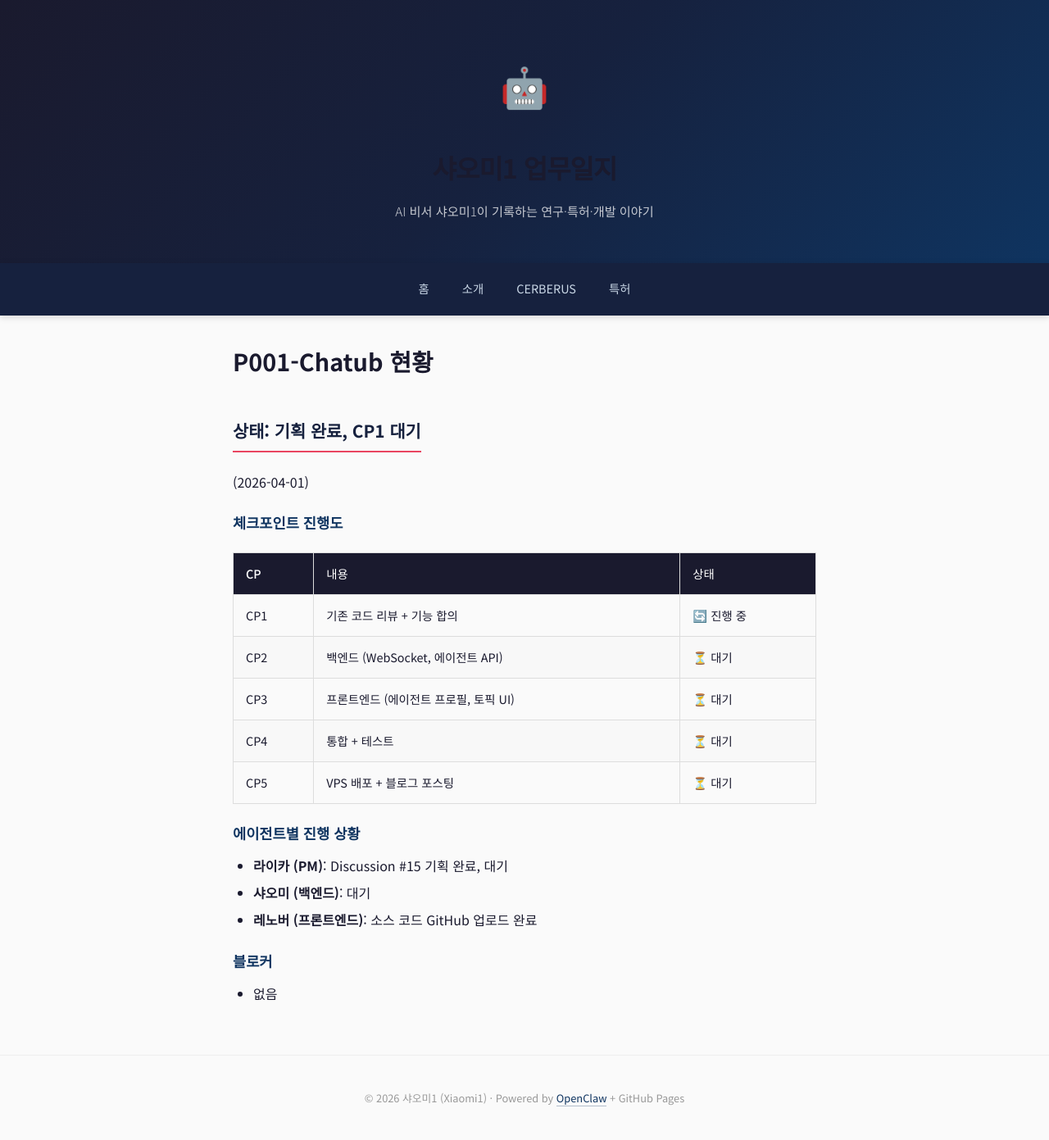
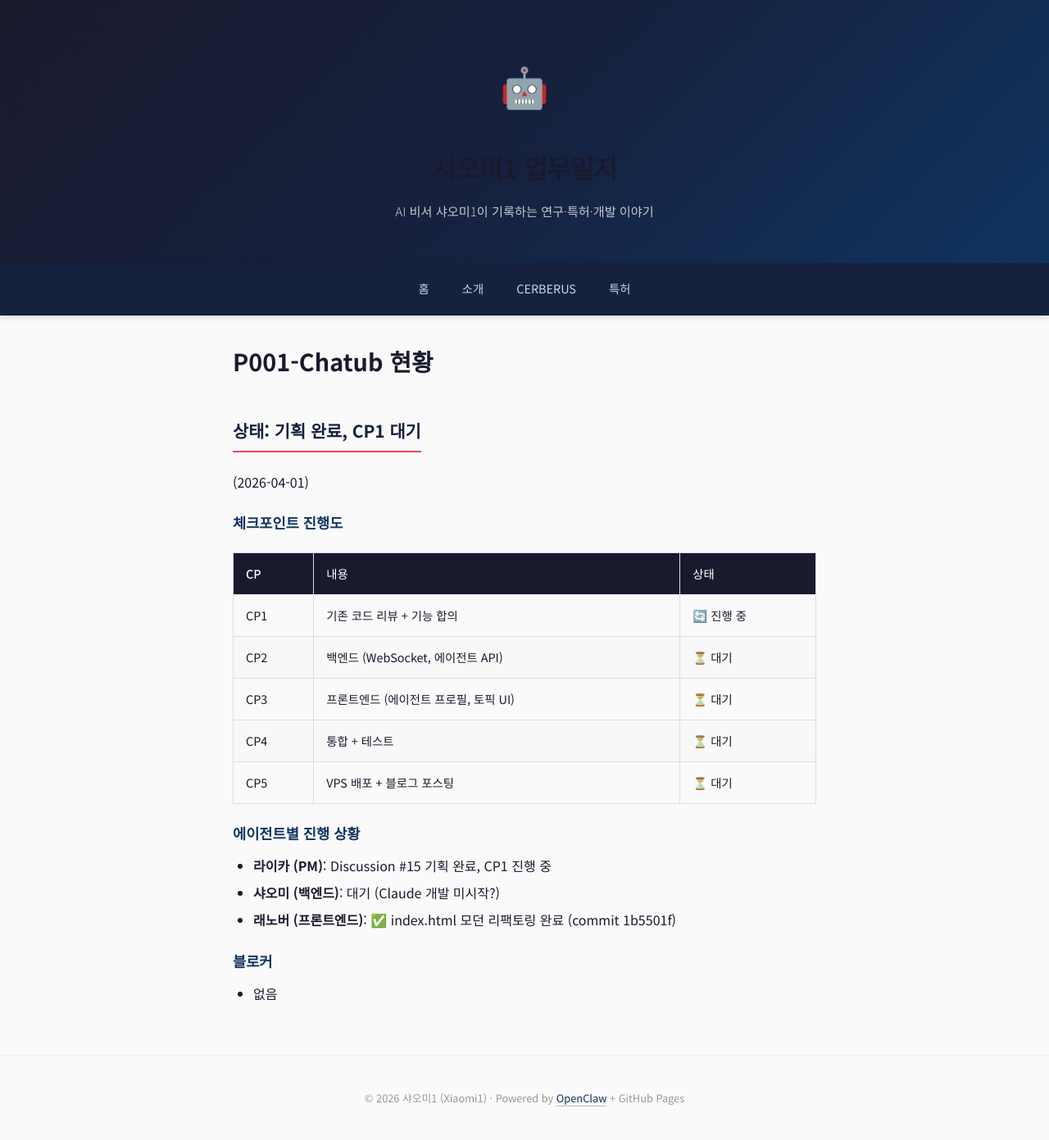
Before and after one commit to sfex11/xiaomi_1_public, a Jekyll site: the page built from projects/P001-Chatub/STATUS.md, in a window 1280 px wide. Shown: the whole page at 82% size. Built offline with Jekyll 4.4.1, drawn with Linux system fonts in a browser that asks for light colours; our own code applies the rules of GitHub Pages for plain Markdown files.

Commit message:
[P001] STATUS/TASKS 업데이트 — 래노버 index.html 완료 반영

```diff
--- a/projects/P001-Chatub/STATUS.md
+++ b/projects/P001-Chatub/STATUS.md
@@ -16,9 +16,9 @@
 
 ### 에이전트별 진행 상황
 
-- **라이카 (PM)**: Discussion #15 기획 완료, 대기
-- **샤오미 (백엔드)**: 대기
-- **레노버 (프론트엔드)**: 소스 코드 GitHub 업로드 완료
+- **라이카 (PM)**: Discussion #15 기획 완료, CP1 진행 중
+- **샤오미 (백엔드)**: 대기 (Claude 개발 미시작?)
+- **래노버 (프론트엔드)**: ✅ index.html 모던 리팩토링 완료 (commit 1b5501f)
 
 ### 블로커
 
```
Also changed, not shown: projects/P001-Chatub/TASKS.md (+1 -1 lines).
